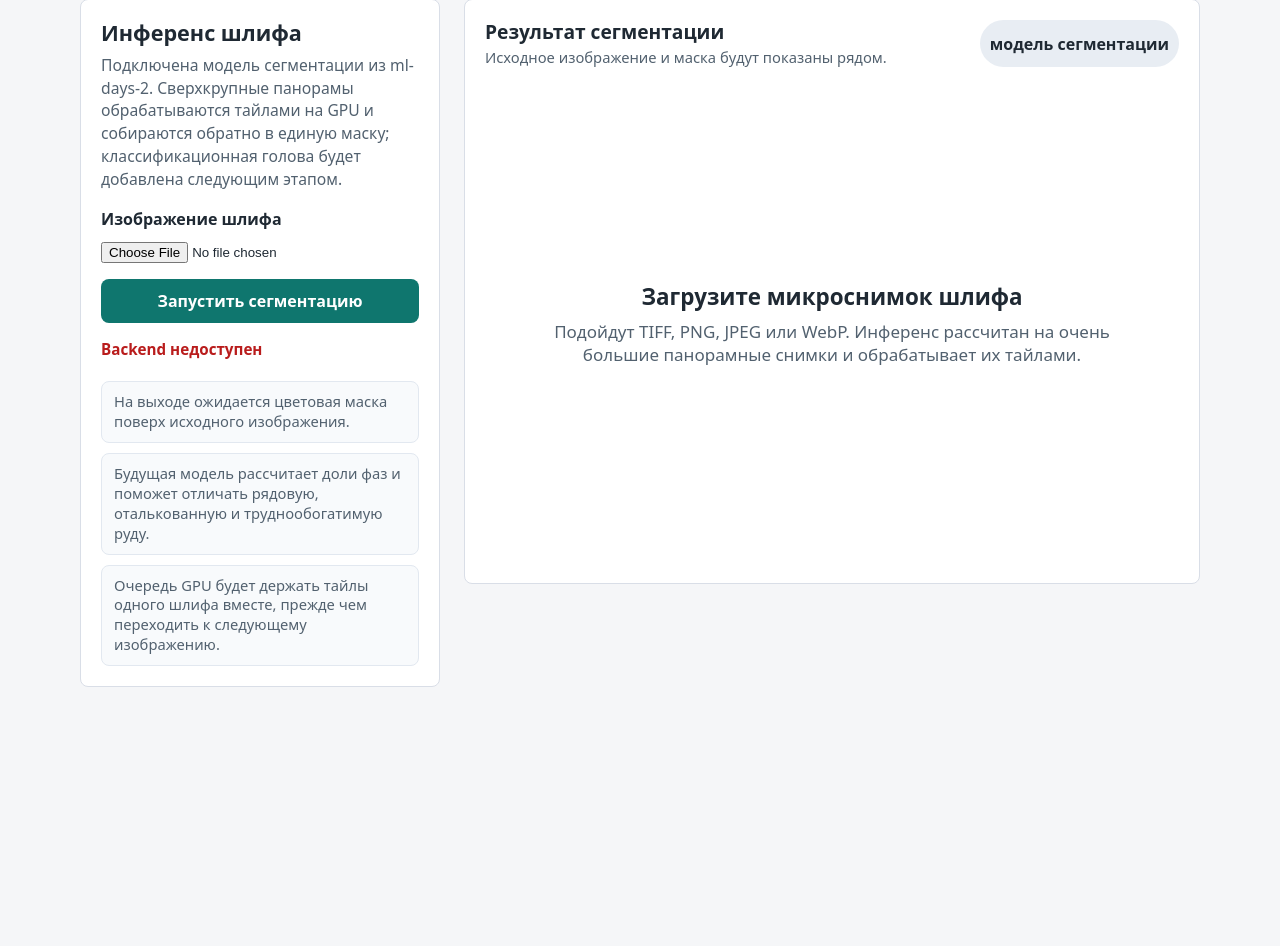
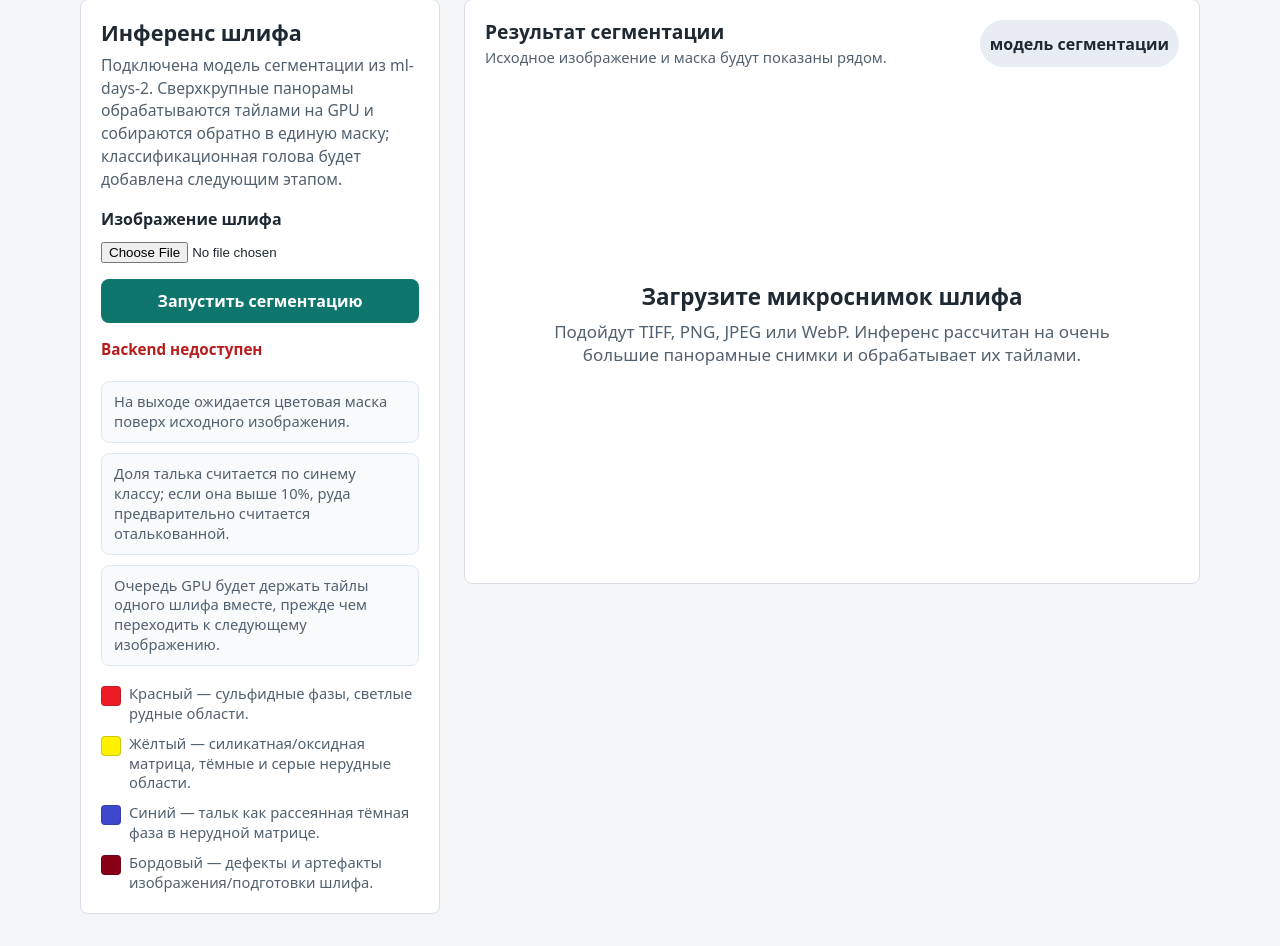
Before and after one commit to NikolaySus/ezulhreasqkpvbct, a Python web app: template app/templates/index.html in a window 1280 px wide. Shown: the part 340-1286 px from the top of the page. Before the commit the page ends 1027 px from the top, so only its background shows below. Run offline with Jinja, Linux system fonts and the light colour scheme; the template is opened without the code that fills it, so the values that code supplies are empty.

Commit message:
Handle large upload errors and add mask legend

```diff
--- a/app/templates/index.html
+++ b/app/templates/index.html
@@ -171,6 +171,41 @@
         font-size: 0.92rem;
         line-height: 1.35;
       }
+      .legend {
+        display: grid;
+        gap: 10px;
+        margin: 18px 0 0;
+        padding: 0;
+        list-style: none;
+      }
+      .legend li {
+        display: grid;
+        grid-template-columns: 18px 1fr;
+        gap: 10px;
+        align-items: start;
+        color: #52616f;
+        font-size: 0.92rem;
+        line-height: 1.35;
+      }
+      .swatch {
+        width: 18px;
+        height: 18px;
+        margin-top: 2px;
+        border-radius: 4px;
+        border: 1px solid rgba(15, 23, 42, 0.2);
+      }
+      .swatch.ore {
+        background: #ed1c24;
+      }
+      .swatch.matrix {
+        background: #fff200;
+      }
+      .swatch.talc {
+        background: #3f48cc;
+      }
+      .swatch.damage {
+        background: #880015;
+      }
       .preview {
         min-height: 520px;
         padding: 20px;
@@ -297,7 +332,8 @@
         .placeholder dt,
         .panel-note,
         .preview-subtitle,
-        .hint-list li {
+        .hint-list li,
+        .legend li {
           color: #d1d5db;
         }
         .tabs {
@@ -328,6 +364,9 @@
         .hint-list li,
         .chip {
           border-color: #374151;
+        }
+        .swatch {
+          border-color: rgba(249, 250, 251, 0.35);
         }
       }
     </style>
@@ -368,8 +407,14 @@
             <div class="status" id="status">Проверяем backend...</div>
             <ul class="hint-list" aria-label="Ожидаемый результат инференса">
               <li>На выходе ожидается цветовая маска поверх исходного изображения.</li>
-              <li>Будущая модель рассчитает доли фаз и поможет отличать рядовую, оталькованную и труднообогатимую руду.</li>
+              <li>Доля талька считается по синему классу; если она выше 10%, руда предварительно считается оталькованной.</li>
               <li>Очередь GPU будет держать тайлы одного шлифа вместе, прежде чем переходить к следующему изображению.</li>
+            </ul>
+            <ul class="legend" aria-label="Цвета маски">
+              <li><span class="swatch ore"></span><span>Красный — сульфидные фазы, светлые рудные области.</span></li>
+              <li><span class="swatch matrix"></span><span>Жёлтый — силикатная/оксидная матрица, тёмные и серые нерудные области.</span></li>
+              <li><span class="swatch talc"></span><span>Синий — тальк как рассеянная тёмная фаза в нерудной матрице.</span></li>
+              <li><span class="swatch damage"></span><span>Бордовый — дефекты и артефакты изображения/подготовки шлифа.</span></li>
             </ul>
           </form>
 
@@ -451,7 +496,7 @@
           body.append("image", file);
 
           const response = await fetch("/api/segment", { method: "POST", body });
-          const data = await response.json();
+          const data = await readJsonResponse(response, "Загрузка не удалась");
           if (!response.ok) {
             throw new Error(data.detail || "Загрузка не удалась");
           }
@@ -487,7 +532,7 @@
         while (true) {
           await new Promise((resolve) => setTimeout(resolve, 1000));
           const response = await fetch(`/api/jobs/${jobId}`, { cache: "no-store" });
-          const data = await response.json();
+          const data = await readJsonResponse(response, "Не удалось получить статус задачи");
           if (!response.ok) {
             throw new Error(data.detail || "Не удалось получить статус задачи");
           }
@@ -523,6 +568,18 @@
         return `Задача ${jobId}: ${data.status}`;
       }
 
+      async function readJsonResponse(response, fallbackMessage) {
+        const contentType = response.headers.get("content-type") || "";
+        if (contentType.includes("application/json")) {
+          return response.json();
+        }
+
+        const text = await response.text();
+        const detail = text.replace(/<[^>]*>/g, " ").replace(/\s+/g, " ").trim();
+        const status = response.status ? `HTTP ${response.status}` : "HTTP error";
+        throw new Error(detail ? `${status}: ${detail}` : `${status}: ${fallbackMessage}`);
+      }
+
       function finishedStatusText(data) {
         const talcRatio = data.analysis?.talc_ratio;
         if (typeof talcRatio === "number") {
```
